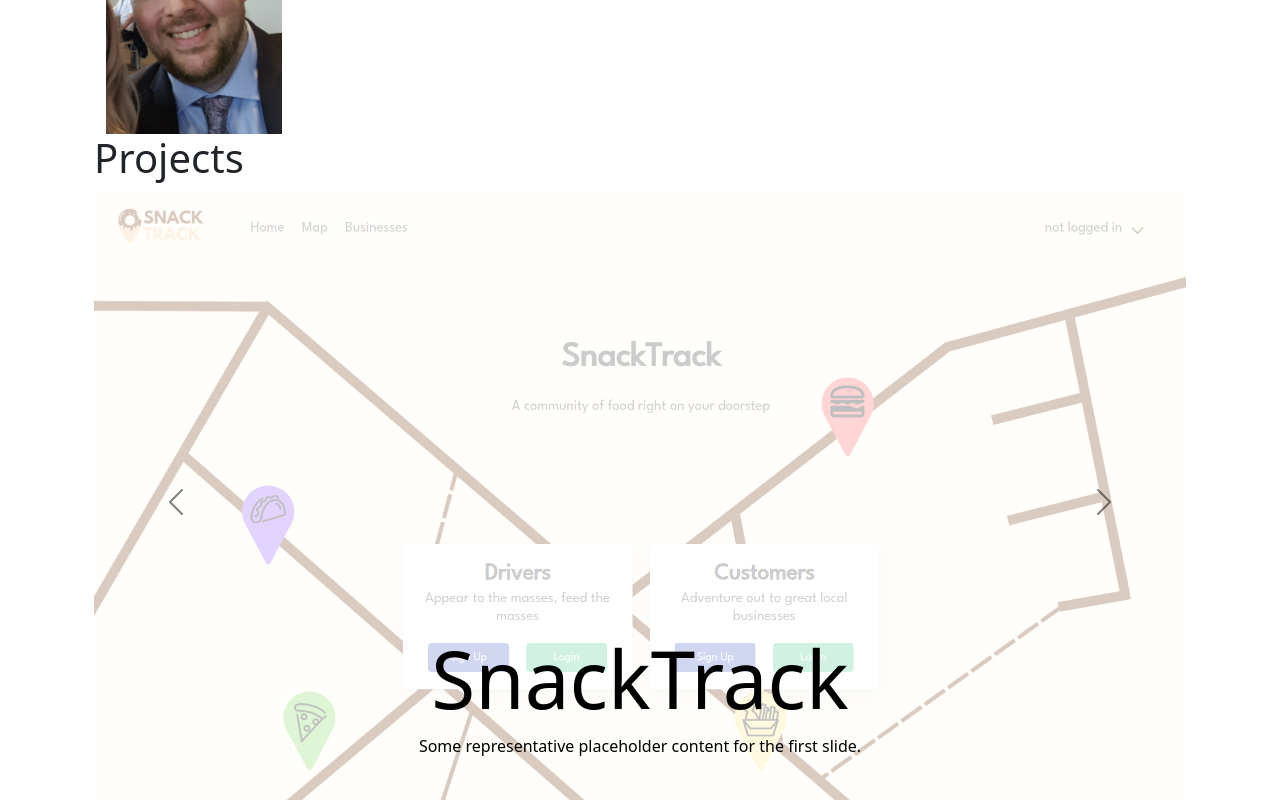
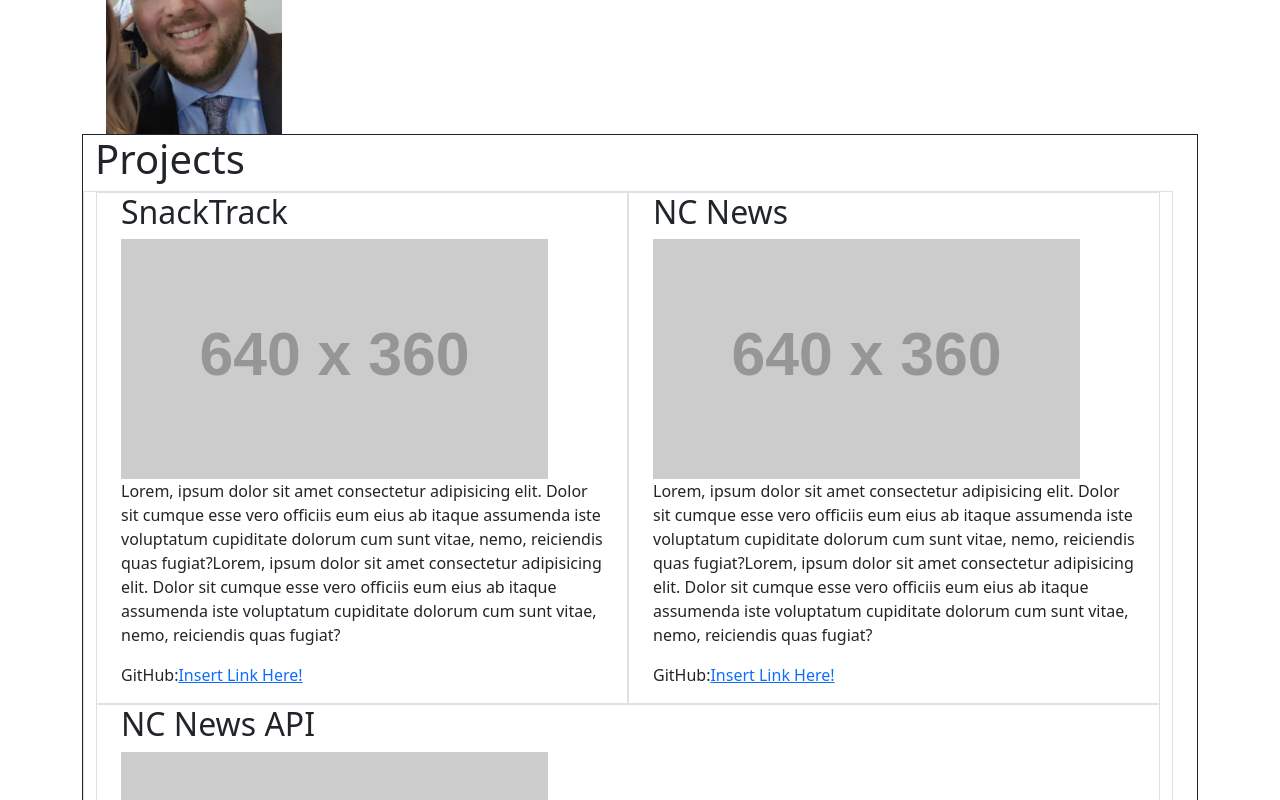
Before and after one commit to danny-817/Portfolio, a React (Vite) app: page / in a window 1280 px wide. Shown: the part 560-1360 px from the top of the page. Built offline with nearby package versions, Linux system fonts and the light colour scheme.

Commit message:
not using carousel anymore, reverting back to static display of projects, will revisit in future

```diff
--- a/src/components/projects.jsx
+++ b/src/components/projects.jsx
@@ -2,9 +2,9 @@ import { Link } from "react-router-dom";
 
 export default function Projects() {
   return (
-    <div className="container w-100 h-100">
+    <div className="container w-100 h-100 border border-dark">
       <h1 className="">Projects</h1>
-      {/* <div className="border container row ">
+      <div className="border container row ">
         <div className=" border px-4 col">
           <h2>SnackTrack</h2>
           <Link to="https://www.cssscript.com/demo/cyberpunk-2077/#section-banners">
@@ -74,22 +74,23 @@ export default function Projects() {
             GitHub:<a href="">Insert Link Here!</a>
           </p>
         </div>
-      </div> */}
-      <div>
+      </div>
+      {/* carousel start!!!!!!!!! */}
+      {/* <div className="container">
         <div
           id="carouselExampleFade"
-          className="carousel slide carousel-fade "
+          className="carousel slide carousel-slide   "
           data-bs-theme="dark"
         >
           <div className="carousel-inner">
             <div
-              className="carousel-item active"
+              className="carousel-item active  "
               data-bs-toggle="modal"
               data-bs-target="#staticBackdrop"
             >
               <img
-                src="./src/assets/snacktrack.png"
-                className="d-block w-100 opacity-25"
+                src="./src/assets/snacktrack-resized.jpg"
+                className="d-block mx-auto w-100 opacity-25 image-fluid border border-dark"
                 alt="..."
               ></img>
               <div className="carousel-caption d-none d-md-block pe-none">
@@ -150,21 +151,16 @@ export default function Projects() {
                       </button>
                     </a>
 
-                    {/* <button
-                      type="button"
-                      class="btn btn-secondary"
-                      data-bs-dismiss="modal"
-                    >
-                      Close
-                    </button> */}
+
                   </div>
                 </div>
               </div>
             </div>
             <div className="carousel-item">
               <img
-                src="http://via.placeholder.com/640x360"
-                className="d-block w-100 opacity-25"
+
+                src="./src/assets/snacktrack-resized.jpg"
+                className="d-block mx-auto w-100 opacity-25 image-fluid border border-dark"
                 alt="..."
               ></img>
               <div className="carousel-caption d-none d-md-block">
@@ -174,10 +170,10 @@ export default function Projects() {
                 </p>
               </div>
             </div>
-            <div className="carousel-item">
+            <div className="carousel-item ">
               <img
-                src="src/assets/ncews-api.png"
-                className="d-block w-100 opacity-25"
+                src="src/assets/ncnews-api-resized.jpg"
+                className="d-block w-100 opacity-25 image-fluid border border-dark"
                 alt="..."
               ></img>
               <div className="carousel-caption d-none d-md-block">
@@ -213,7 +209,7 @@ export default function Projects() {
             <span className="visually-hidden">Next</span>
           </button>
         </div>
-      </div>
+      </div> */}
     </div>
   );
 }
```
Also changed, not shown: src/assets/ncnews-api-resized.jpg (added), src/assets/snacktrack-resized.jpg (added).
